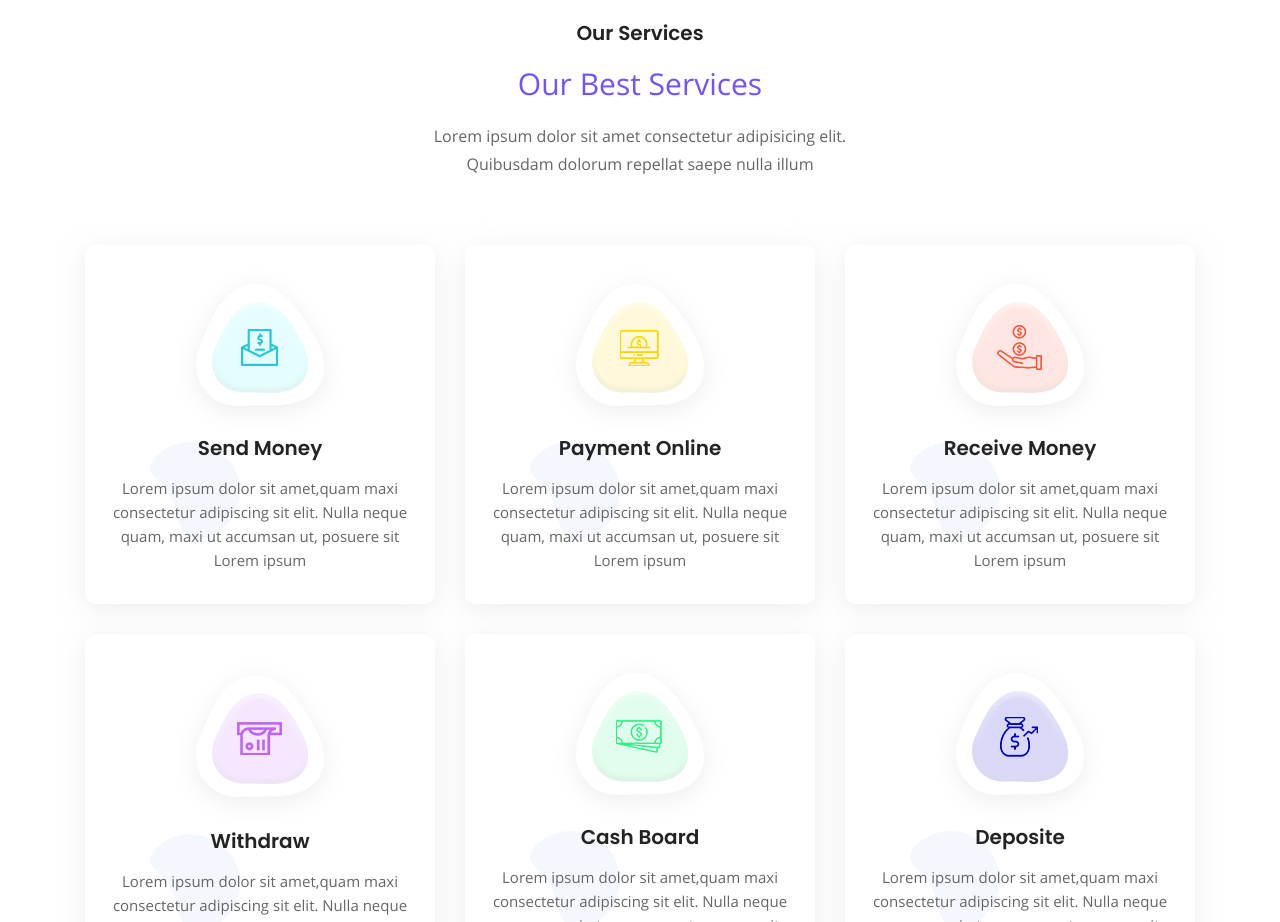
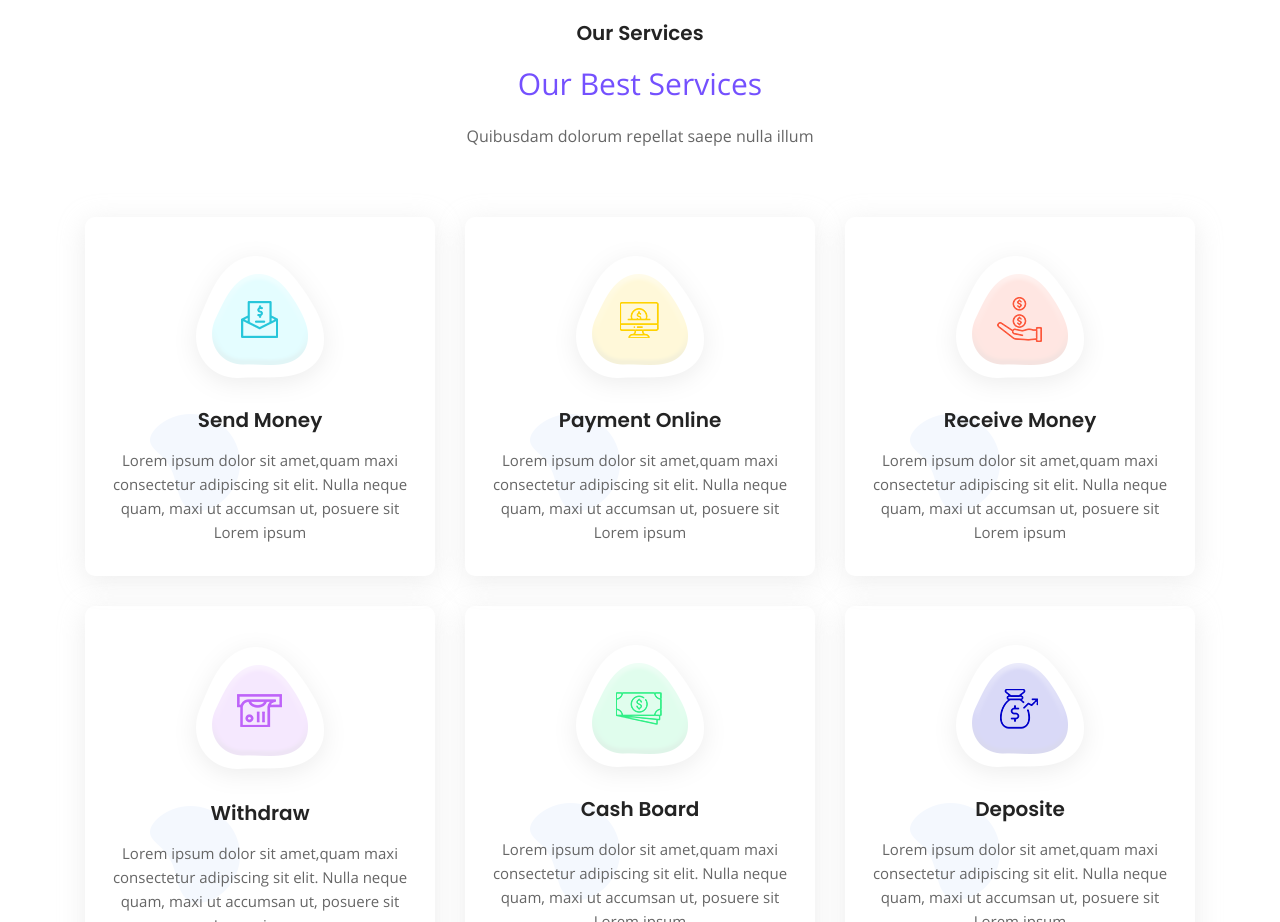
Before and after one commit to mashru020/Wallet, a plain HTML site: page index.html in a window 1280 px wide. Shown: the part 3400-4322 px from the top of the page. Drawn offline with Linux system fonts and the light colour scheme.

Commit message:
Update index.html

```diff
--- a/index.html
+++ b/index.html
@@ -244,7 +244,7 @@
 				<h4 class="black center">Our Services</h4>
 				<h2 class="blueberry center">Our Best Services</h2>
 				<p class="text-16 center">
-					Lorem ipsum dolor sit amet consectetur adipisicing elit. Quibusdam dolorum repellat saepe nulla illum
+					Quibusdam dolorum repellat saepe nulla illum
 				</p>
 				<div class="row">
 					<div class="col-md-4 col-sm-6">
```
